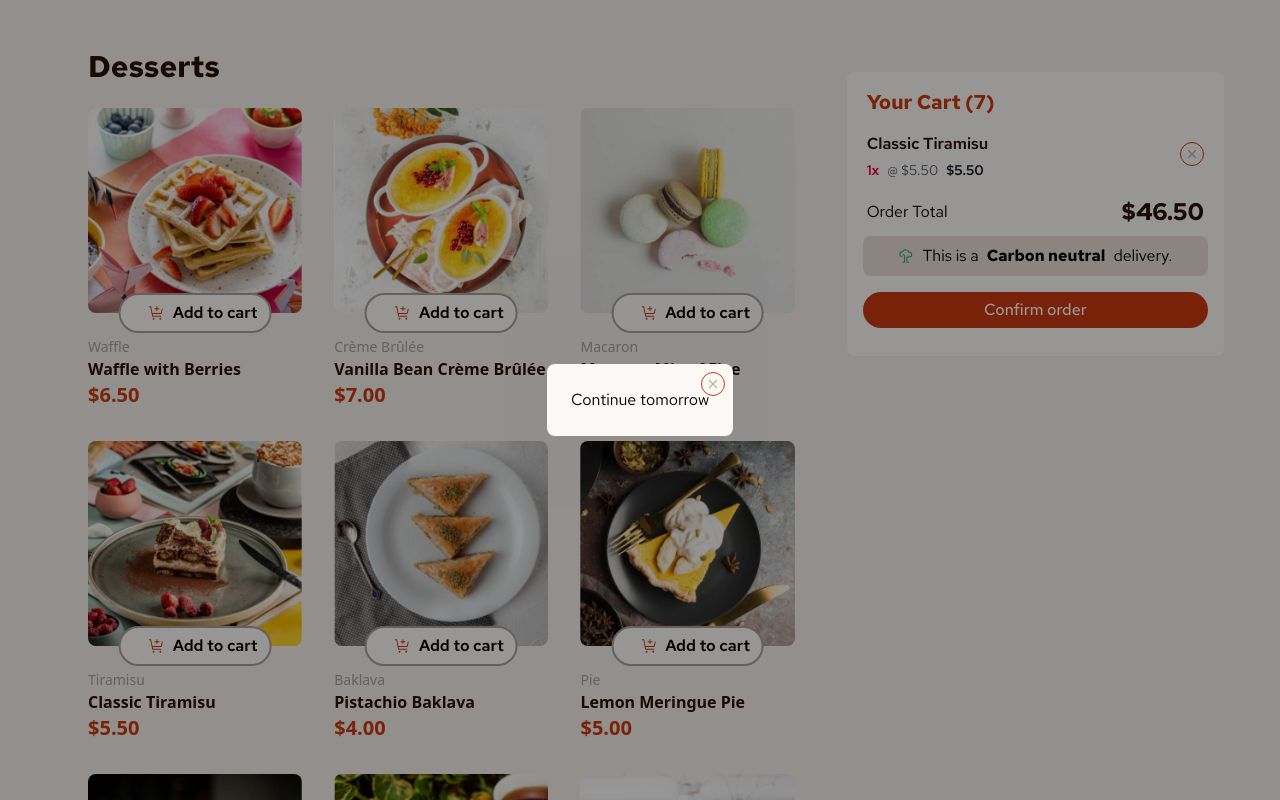
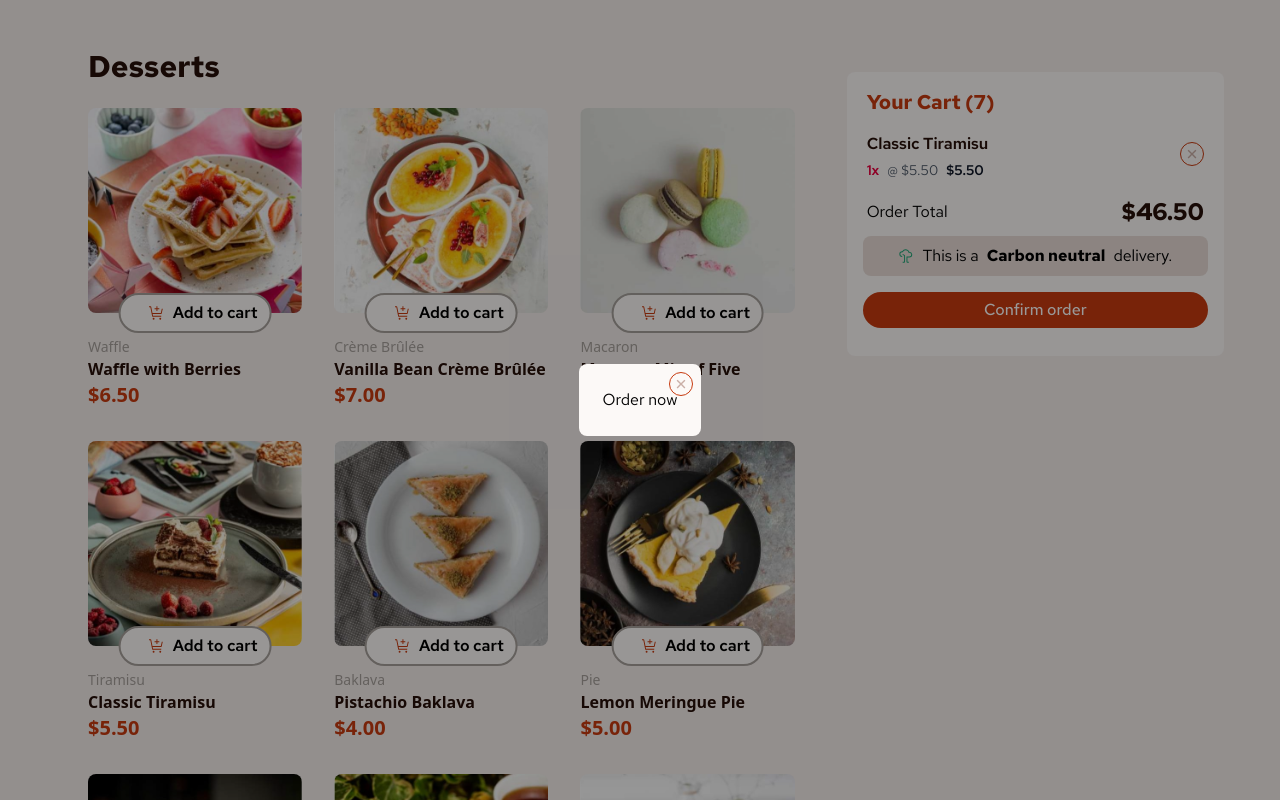
Before and after one commit to jawad-mwadama/product-list-with-cart, a React (Vite) app: page / in a window 1280 px wide. Both pictures are taken after a click on the button "Confirm order". Shown: the top 800 px of the page. Built offline with nearby package versions, Linux system fonts and the light colour scheme.

Commit message:
saved streak

```diff
--- a/src/Features/Order/OrderConfirmedModal.tsx
+++ b/src/Features/Order/OrderConfirmedModal.tsx
@@ -20,7 +20,7 @@ function OrderConfirmedModal({ open, onClose }: Modal) {
         >
           <img src={X} alt="remove" />
         </button>
-        Continue tomorrow
+        Order now
       </div>
     </div>
   );
```
